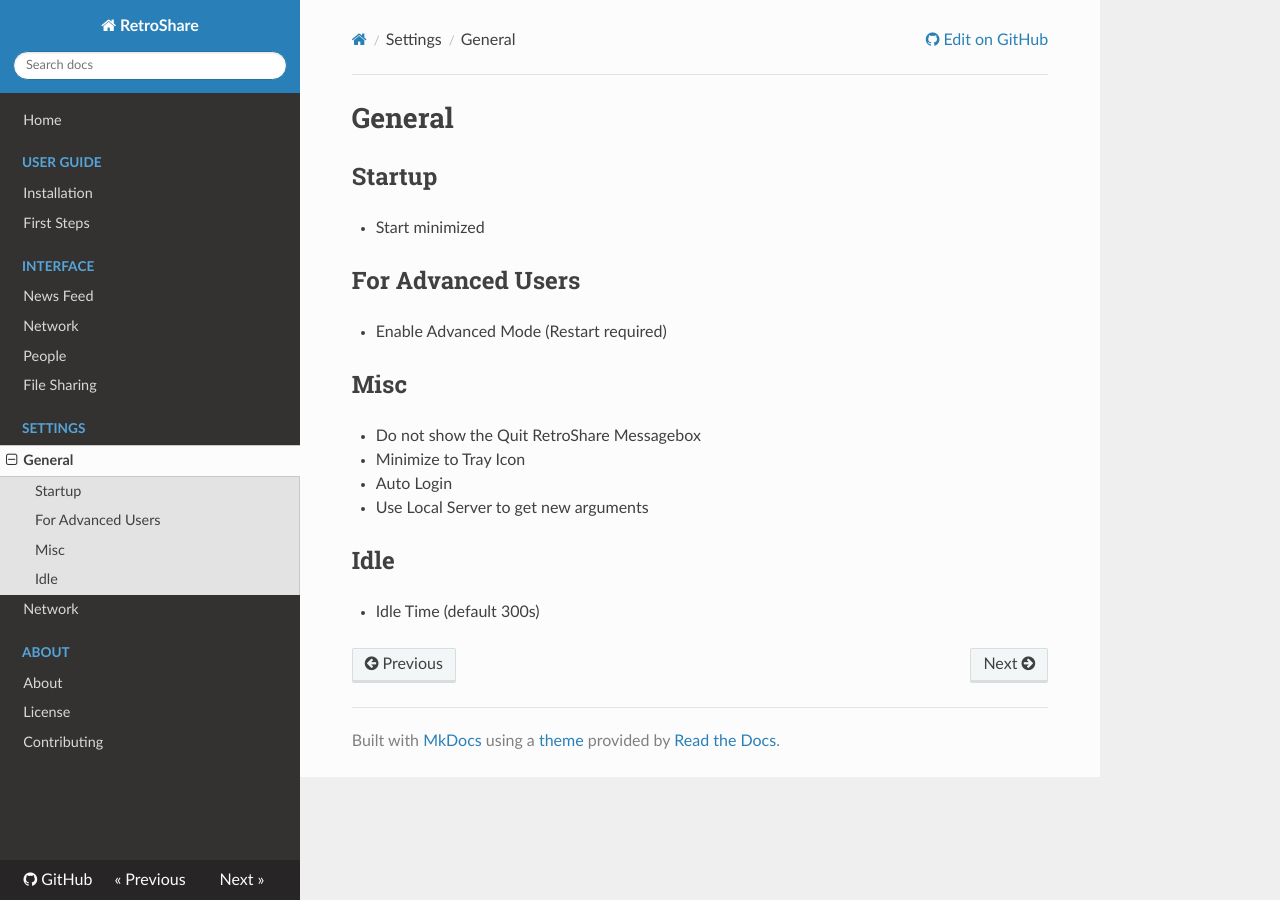
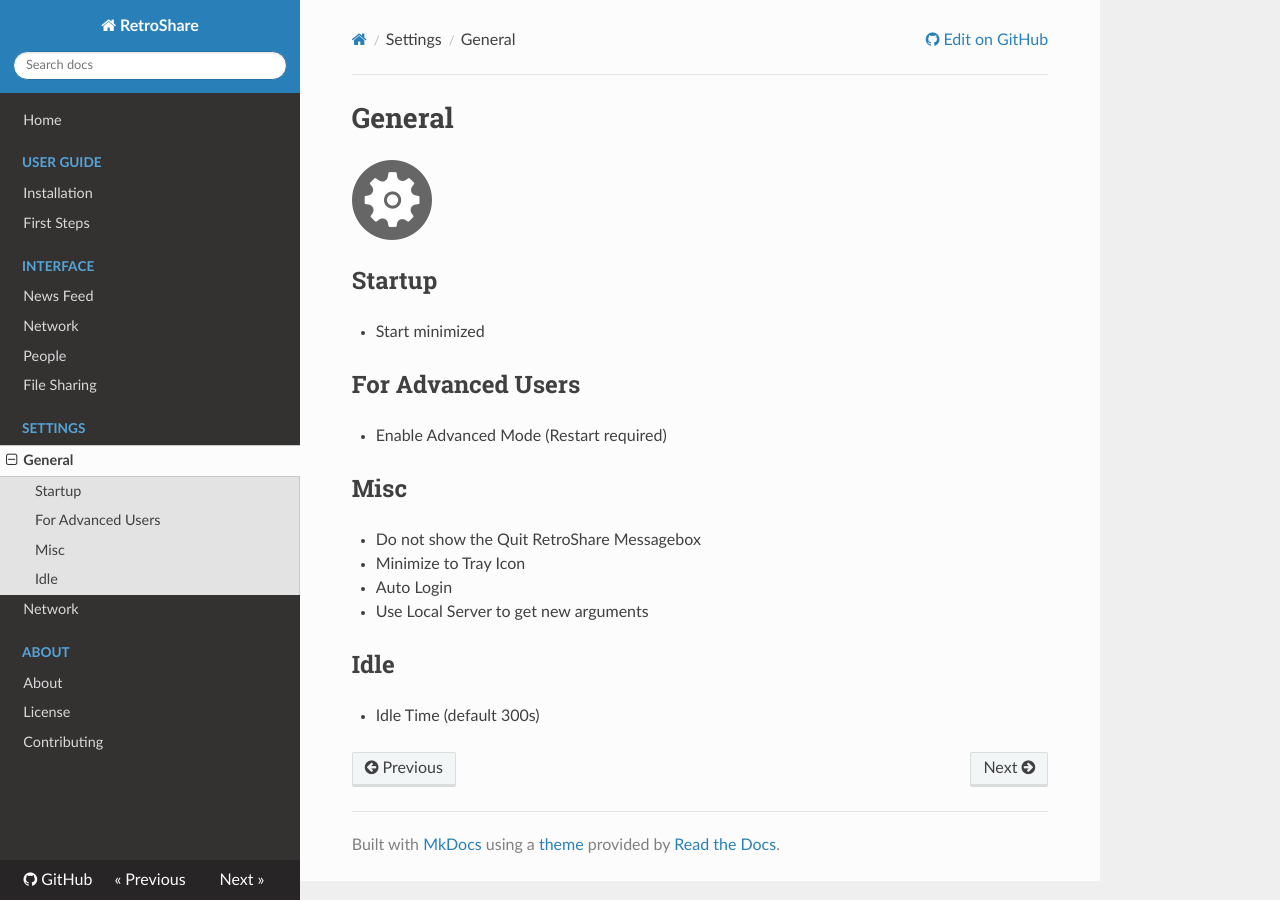
Before and after one commit to RetroShare/documentation, an MkDocs documentation site: the page built from docs/settings/general.md, in a window 1280 px wide. Built offline with MkDocs 1.6.1, drawn with Linux system fonts in a browser that asks for light colours; nearby versions of some CDN libraries; old or Windows-style settings are respelled for this version of MkDocs.

Commit message:
settings icons png

```diff
--- a/docs/settings/general.md
+++ b/docs/settings/general.md
@@ -1,8 +1,10 @@
 #General
+
+![rel path](../img/settings/general.png "logo rel path")
+
 
 ##Startup
  - Start minimized
-
 
 ##For Advanced Users
  - Enable Advanced Mode (Restart required)
```
Also changed, not shown: docs/img/settings/appearance.png (added), docs/img/settings/channels.png (added), docs/img/settings/chat.png (added), docs/img/settings/directories.png (added), docs/img/settings/filesharing.png (added), docs/img/settings/forums.png (added), docs/img/settings/general.png (added), docs/img/settings/messages.png (added), docs/img/settings/network.png (added), docs/img/settings/notify.png (added), docs/img/settings/people.png (added), docs/img/settings/permissions.png (added), docs/img/settings/plugins.png (added), docs/img/settings/posted.png (added), 4 more files.
